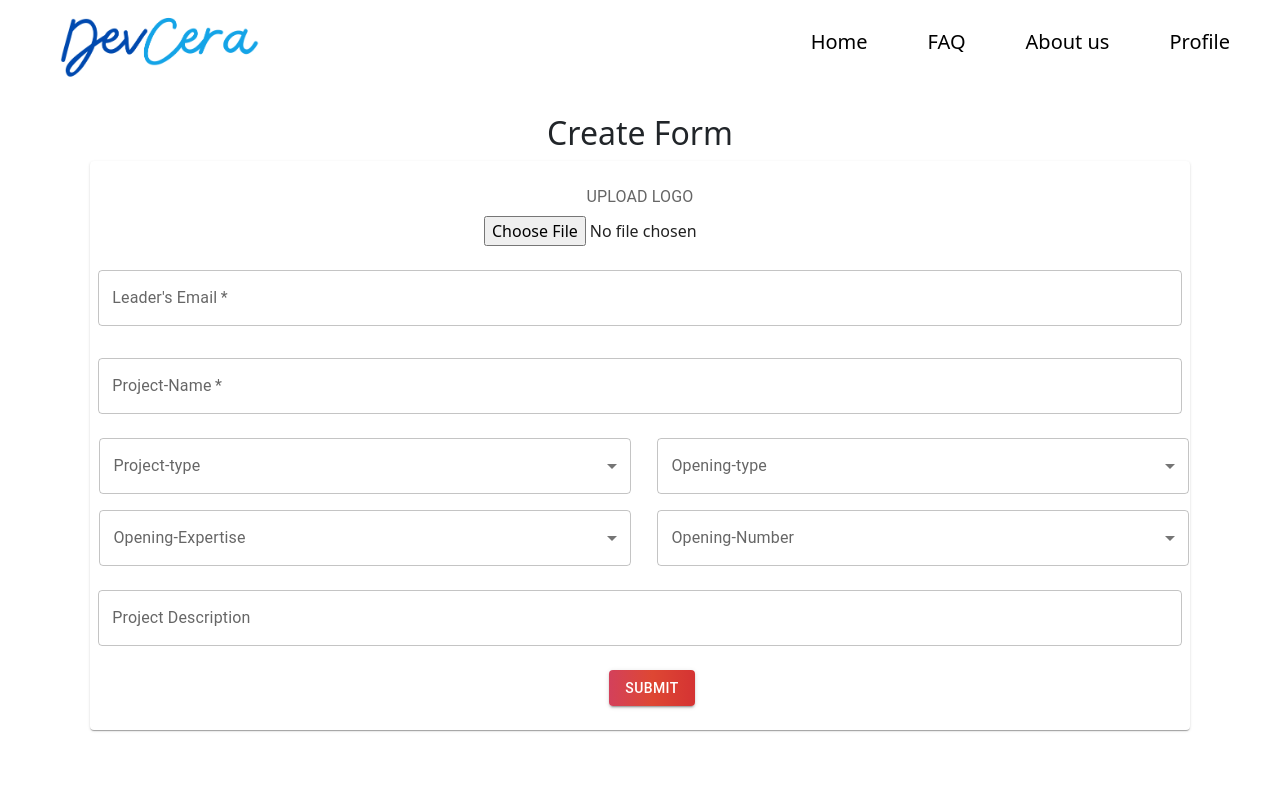
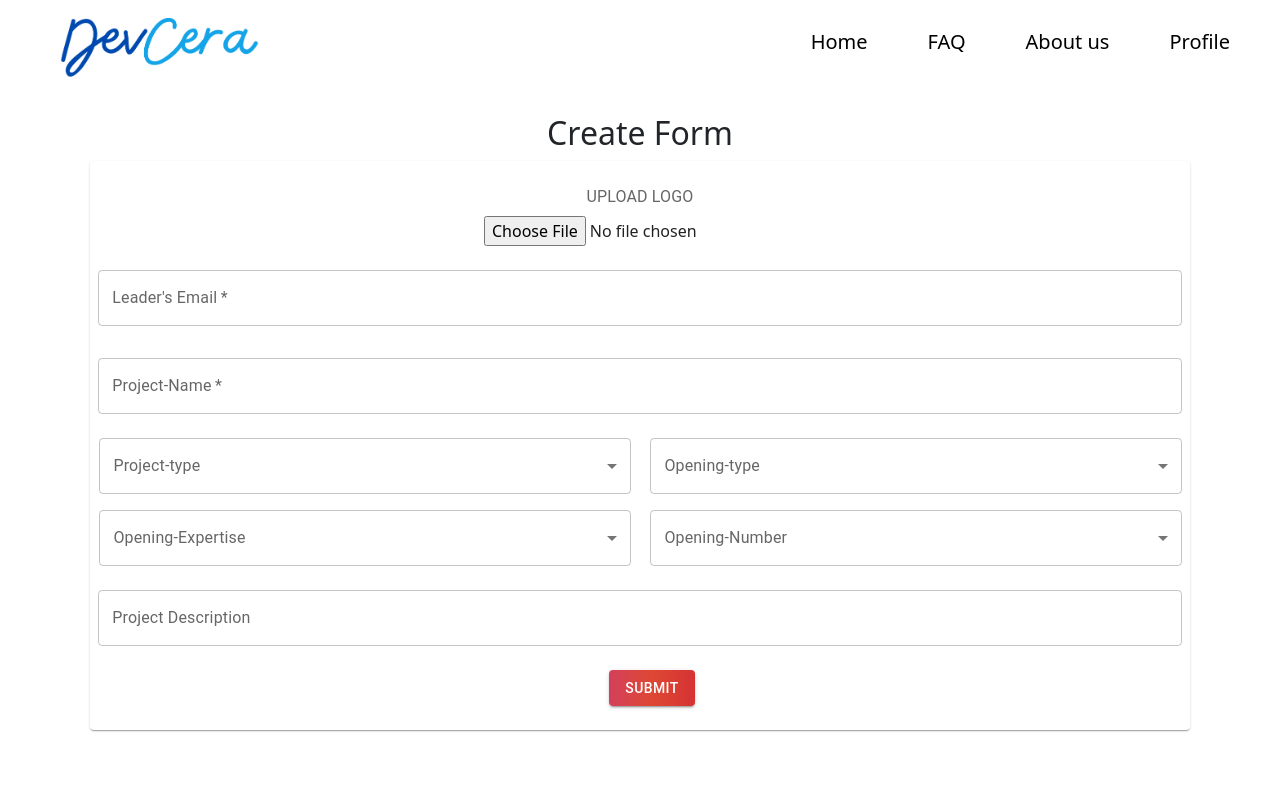
Before and after one commit to trngapp/DevC-frontend, a React (Create React App) app in the folder client/: page /form in a window 1280 px wide. Shown: the top 800 px of the page. Built offline with nearby package versions, Linux system fonts and the light colour scheme; the HTML template or start-up script is replaced by a standard one.

Commit message:
Apply form done

```diff
--- a/client/src/components/createform/createus.js
+++ b/client/src/components/createform/createus.js
@@ -289,7 +289,7 @@ function Createus() {
 
                         <Grid item xs={12} md={6}>
 
-                            <Box sx={{ '& .MuiTextField-root': {  ml: {xs:0.25,md:1}, width: {xs:"96%",md:"98%"}  } }}
+                            <Box sx={{ '& .MuiTextField-root': {  ml: {xs:0.25} ,mr:{md:1.0}, width: {xs:"96%",md:"98%"}  } }}
                             >
                                 <TextField id="opening" label="Opening-type"
                                     select
@@ -339,7 +339,7 @@ function Createus() {
                         {/* Opening Number*/}
                         <Grid item xs={12} md={6}>
 
-                            <Box sx={{ '& .MuiTextField-root': { ml:{xs:0.25,md:1}, width: {xs:"96%",md:"98%"} } }}
+                            <Box sx={{ '& .MuiTextField-root': { ml:{xs:0.25},mr:{md:1.0}, width: {xs:"96%",md:"98%"} } }}
                             >
                                 <TextField id="openingnumbr" label="Opening-Number"
                                     select
```
